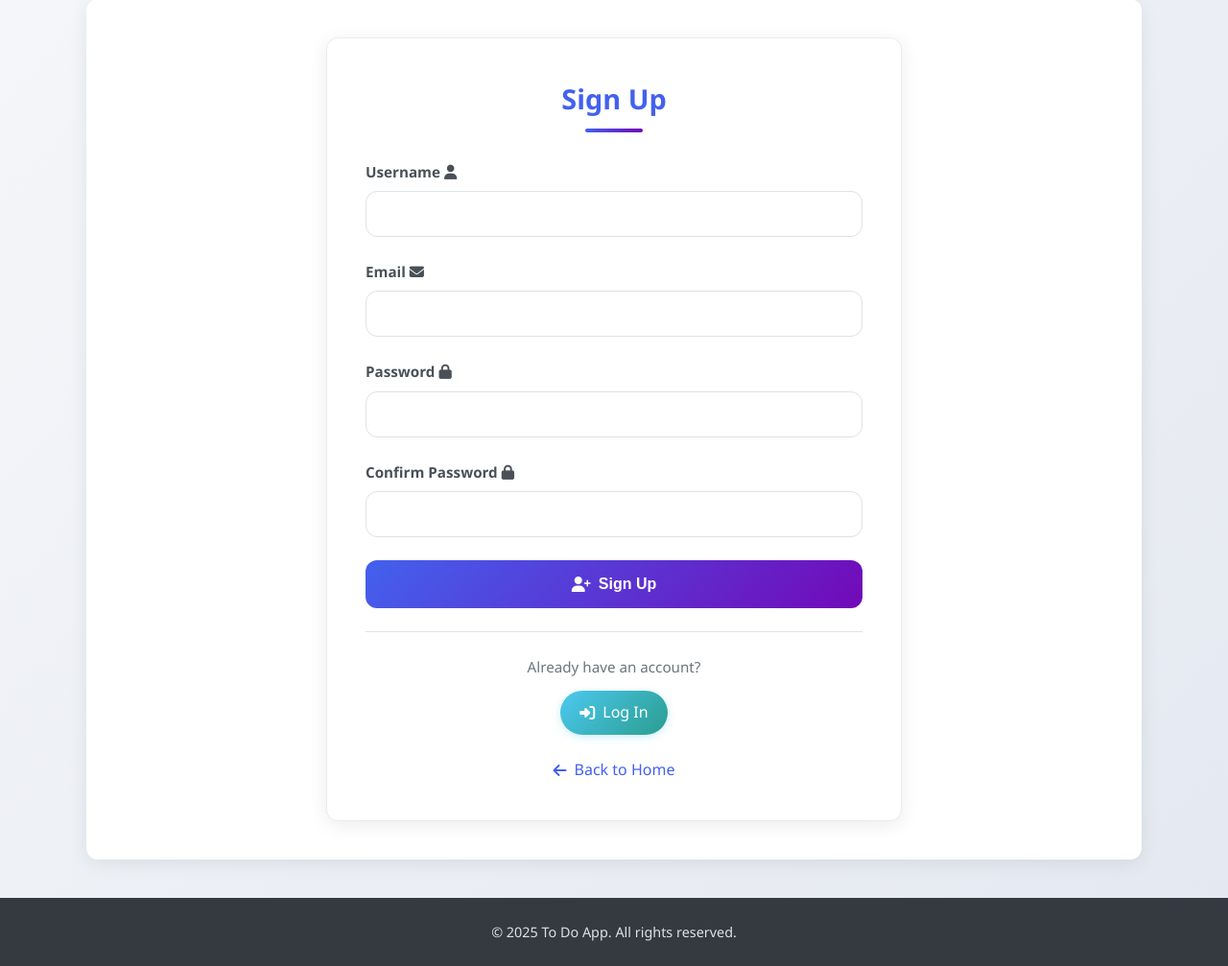
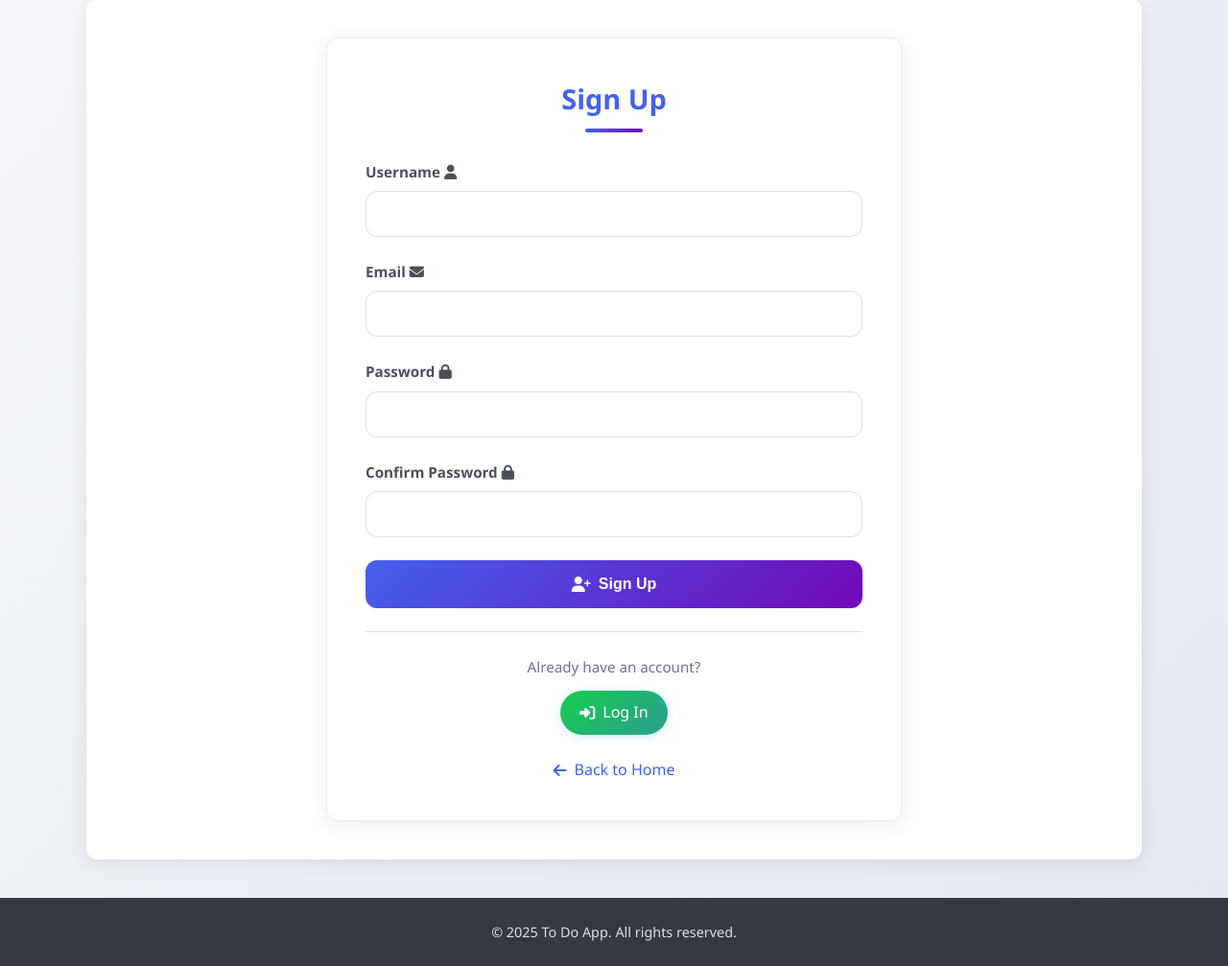
Before and after one commit to peheliyanavod/ToDo-App-Django, a Django app: page /register/ in a window 1280 px wide. Shown: the part 127-1134 px from the top of the page at 96% size. Run offline with Django 5.2, Linux system fonts and the light colour scheme.

Commit message:
colour variables Changed

```diff
--- a/djangoproject/templates/base.html
+++ b/djangoproject/templates/base.html
@@ -11,8 +11,8 @@
             --primary: #4361ee;
             --primary-dark: #3a56d4;
             --secondary: #7209b7;
-            --success: #4cc9f0;
-            --danger: #f72585;
+            --success: #16ce4d;
+            --danger: #d40505;
             --warning: #f8961e;
             --info: #4895ef;
             --light: #f8f9fa;
```
